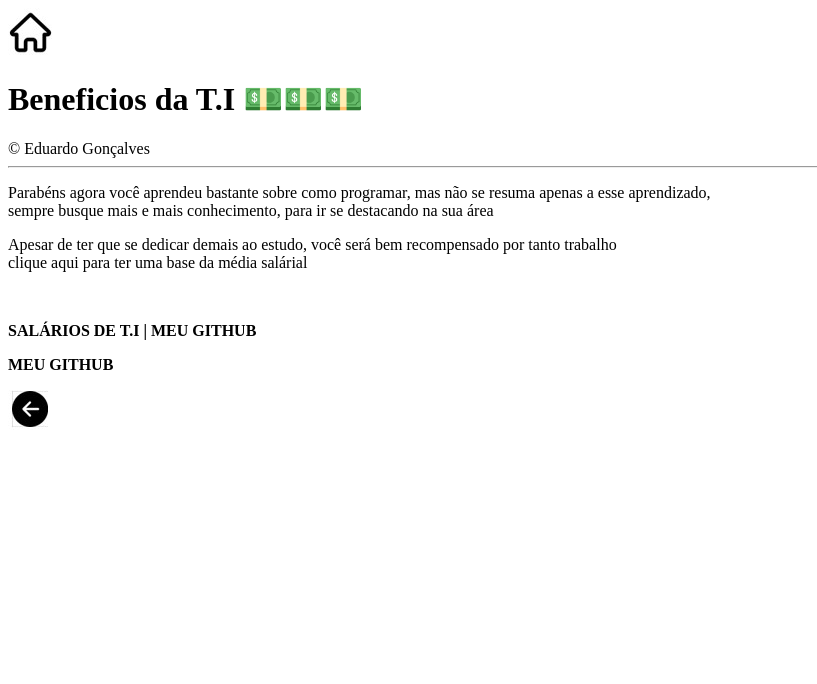
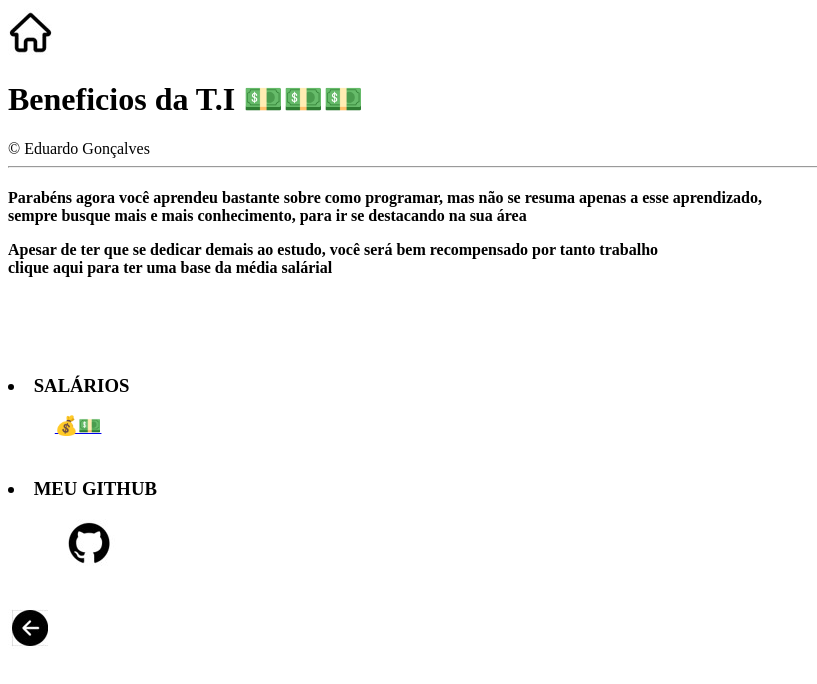
Before and after one commit to eduardo-072/torne-se-um-dev-web, a plain HTML site: page pagina4.html in a window 1280 px wide. Shown: the whole page, without its empty margins (0-817 px from the left). Drawn offline with Linux system fonts and the light colour scheme.

Commit message:
terminado o site

```diff
--- a/pagina4.html
+++ b/pagina4.html
@@ -14,15 +14,31 @@
 
     <hr>
 
-        <p>Parabéns agora você aprendeu bastante sobre como programar, mas não se resuma apenas a esse aprendizado, <br>
+        <h4>Parabéns agora você aprendeu bastante sobre como programar, mas não se resuma apenas a esse aprendizado, <br>
         sempre busque mais e mais conhecimento, para ir se destacando na sua área <p>
         Apesar de ter que se dedicar demais ao estudo, você será bem recompensado por tanto trabalho <br>
-        clique aqui para ter uma base da média salárial </p><br>
+        clique aqui para ter uma base da média salárial </h4>
+
+        <h1></h1><br>
+        <h1></h1><br>
+
+        <p>
+            <h3><li>SALÁRIOS</li></h3>
+            <h3>&nbsp;&nbsp;&nbsp;&nbsp;&nbsp;&nbsp;&nbsp;&nbsp;&nbsp; <a target="_blank" href="https://www.salario.com.br/estatisticas/cargos-e-salarios-de-ti-tecnologia-da-informacao/">💰💵</a></h3>
+
+        </P>
 
 
-        <p><strong>SALÁRIOS DE T.I | MEU GITHUB </strong> </p>
-        <p><strong>MEU GITHUB</strong></p>
+            <h3>&nbsp;&nbsp;&nbsp;&nbsp;&nbsp;<li>MEU GITHUB</li></h3>
 
-            <a href="/pagina3.html"><img src="/seta e.jpg" alt=""></a>
+
+                 &nbsp;&nbsp;&nbsp;&nbsp;&nbsp;&nbsp;&nbsp;&nbsp;&nbsp;&nbsp;&nbsp;&nbsp; <a target="_blank" href="https://github.com/eduardo-072"><img src="/github.jpg" alt=""</a>
+        </P>
+        </ol>
+        <h1></h1><br>
+
+
+        <a href="/pagina3.html"><img src="/seta e.jpg" alt=""></a>
+
 </body>
 </html>
```
Also changed, not shown: index.html (+3 -2 lines), sobre.html (+4 -1 lines), style.css (deleted, +0 -12 lines), dinheiro.jpg (deleted), dowloand.png (deleted).
